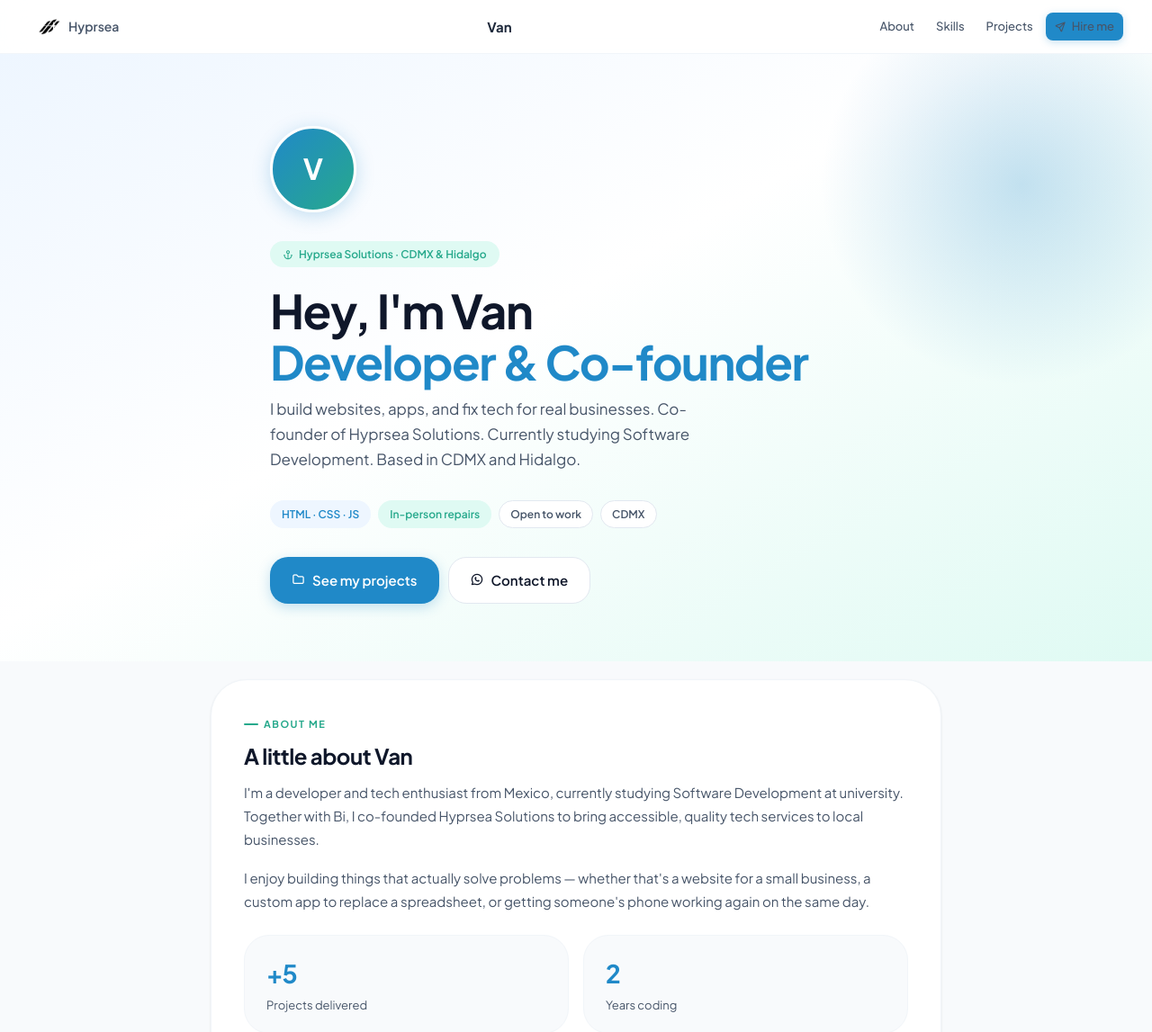
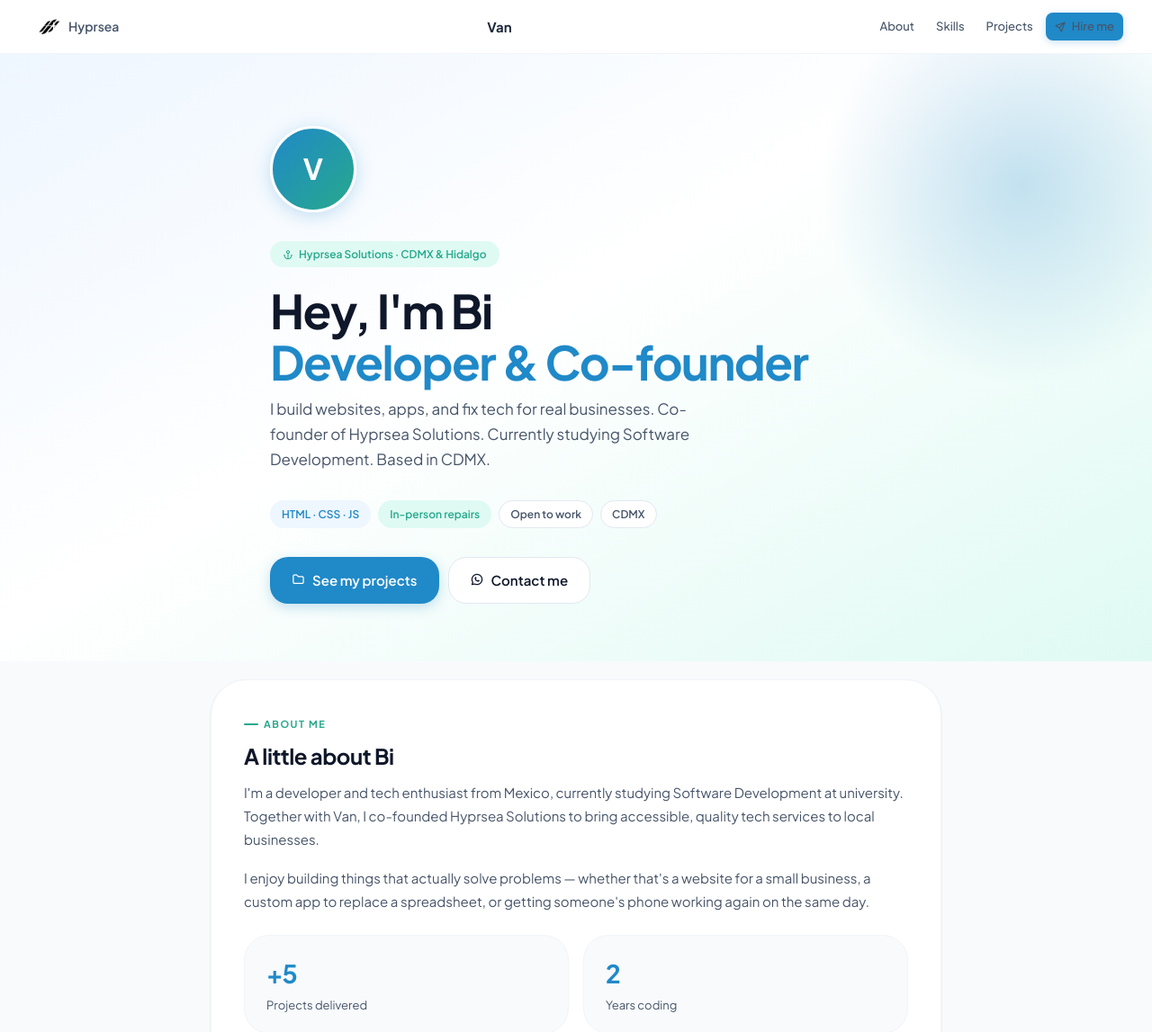
Before and after one commit to kotongit/pagev2, a plain HTML site: page Bi/index.html in a window 1280 px wide. Shown: the top 1147 px of the page at 90% size. Drawn offline with Linux system fonts and the light colour scheme.

Commit message:
muchos commits yo sé aaaahhhhhhh

```diff
--- a/Bi/index.html
+++ b/Bi/index.html
@@ -7,8 +7,8 @@
   <!-- ═══════════════════════════════════════════
        Aqui cambias tu nombre we
   ═══════════════════════════════════════════ -->
-  <title>Van — Developer · Hyprsea Solutions</title>
-  <meta name="description" content="Van — Co-founder of Hyprsea Solutions. Web developer and tech enthusiast based in CDMX.">
+  <title>Bi — Developer · Hyprsea Solutions</title>
+  <meta name="description" content="Bi — Co-founder of Hyprsea Solutions. Web developer and tech enthusiast based in CDMX.">
 
   <!-- Fonts & Icons (same as main site) -->
   <link rel="preconnect" href="https://fonts.googleapis.com">
@@ -439,7 +439,7 @@
 
     <!-- CHANGE THIS: your name and title -->
     <h1>
-      <span class="name">Hey, I'm Van</span><br>
+      <span class="name">Hey, I'm Bi</span><br>
       <span class="title">Developer & Co-founder</span>
     </h1>
 
@@ -447,7 +447,7 @@
     <p class="hero-sub">
       I build websites, apps, and fix tech for real businesses.
       Co-founder of Hyprsea Solutions. Currently studying Software Development.
-      Based in CDMX and Hidalgo.
+      Based in CDMX.
     </p>
 
     <!-- CHANGE THIS: your personal tags -->
@@ -474,12 +474,12 @@
 <div class="section-outer" id="about">
   <div class="section-inner">
     <div class="section-label">About me</div>
-    <div class="section-title">A little about Van</div>
+    <div class="section-title">A little about Bi</div>
 
     <!-- CHANGE THIS: your bio -->
     <p class="about-text">
       I'm a developer and tech enthusiast from Mexico, currently studying Software Development at university.
-      Together with Bi, I co-founded Hyprsea Solutions to bring accessible, quality tech services to local businesses.
+      Together with Van, I co-founded Hyprsea Solutions to bring accessible, quality tech services to local businesses.
     </p>
     <p class="about-text">
       I enjoy building things that actually solve problems — whether that's a website for a small business,
```
Also changed, not shown: Van/index.html (+1 -1 lines).
